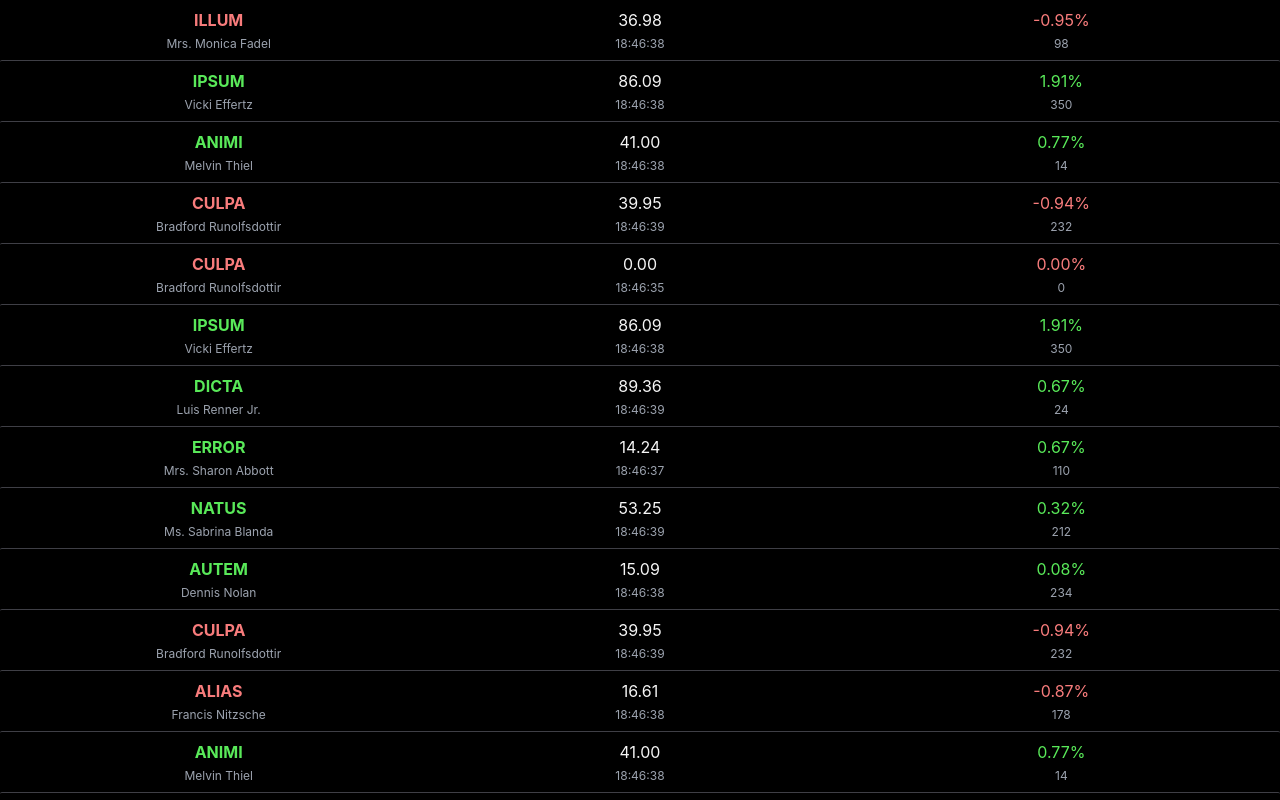
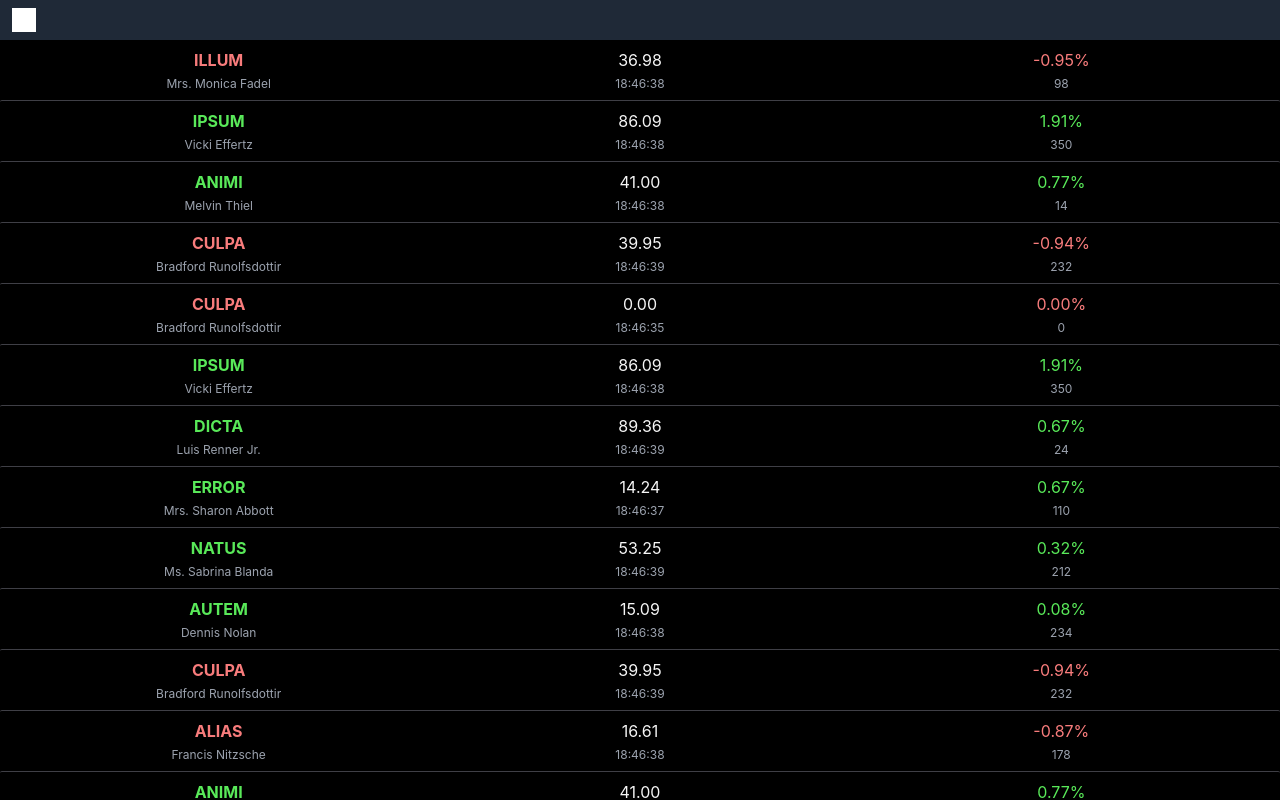
Before and after one commit to GDX64/pwa, a Vue app: page / in a window 1280 px wide. Shown: the top 800 px of the page. Built offline with nearby package versions, Linux system fonts and the light colour scheme.

Commit message:
menu base

```diff
--- a/src/App.vue
+++ b/src/App.vue
@@ -3,6 +3,7 @@ import { ref, watch } from 'vue';
 import { Asset } from './AssetMob/Asset';
 import { faker } from '@faker-js/faker';
 import AssetsCards from './components/AssetsCards.vue';
+import Menu from './components/Menu.vue';
 
 const tickers = [...Array(50)].map(() => faker.lorem.word({ length: 5 }).toUpperCase());
 const assets = ref(tickers.map((ticker) => Asset.get(ticker)));
@@ -18,6 +19,7 @@ watch(
 
 <template>
     <div class="w-screen max-w-full bg-black">
+        <Menu></Menu>
         <AssetsCards :assets="assets"></AssetsCards>
     </div>
 </template>
--- /dev/null
+++ b/src/components/Menu.vue
@@ -0,0 +1,34 @@
+<template>
+    <div class="w-full h-10 bg-gray-800 flex items-center pl-3">
+        <div class="w-6 h-6 bg-white" @click="openMenu"></div>
+    </div>
+    <Transition name="menu">
+        <div class="w-60 h-full bg-gray-900 fixed text-white" v-if="isOpen" @touchmove="onTouchMove">
+            <div class="">sdfa</div>
+        </div>
+    </Transition>
+</template>
+
+<script setup lang="ts">
+import { ref } from 'vue';
+
+const isOpen = ref(false);
+function openMenu() {
+    isOpen.value = !isOpen.value;
+}
+function onTouchMove(event: TouchEvent) {
+    console.log(event);
+}
+</script>
+
+<style scoped>
+.menu-container {
+}
+
+.menu-enter-from {
+    transform: translateX(-200px);
+}
+.menu-enter-active {
+    transition: all 0.3s;
+}
+</style>
```
